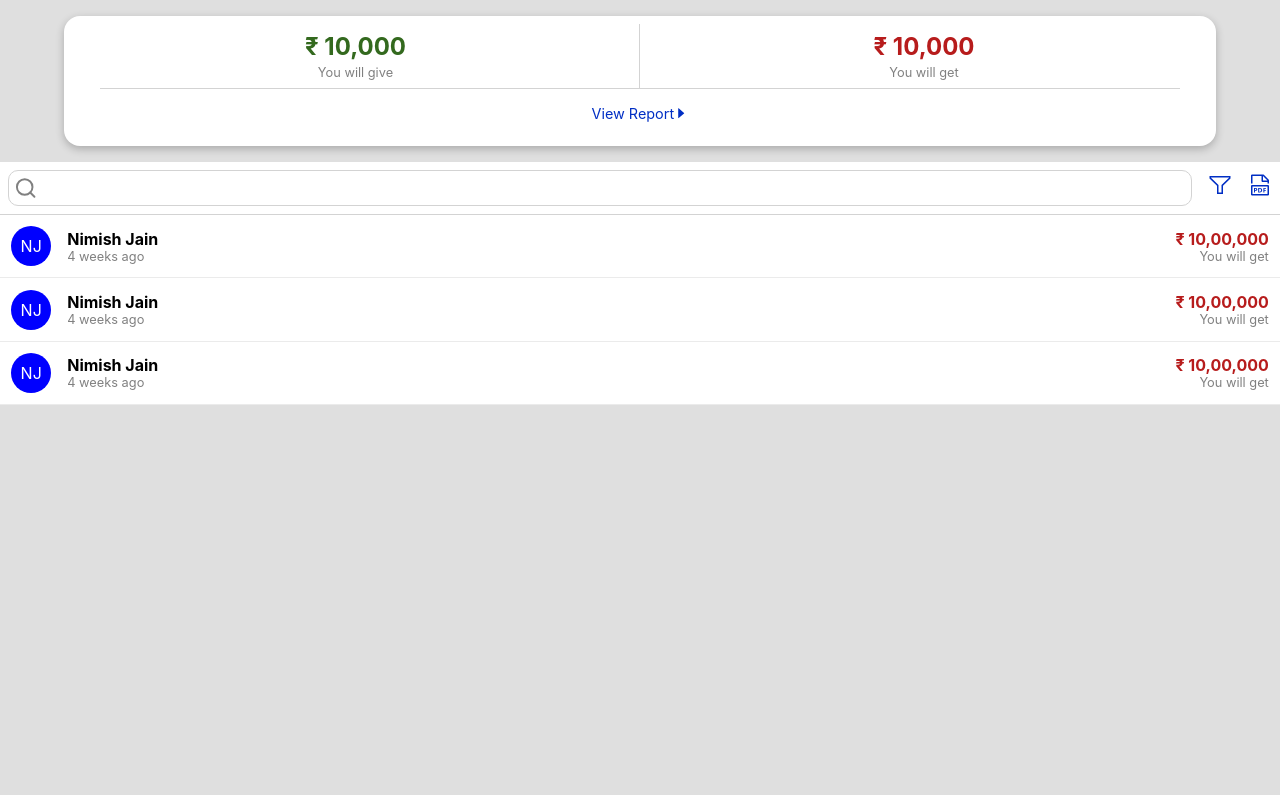
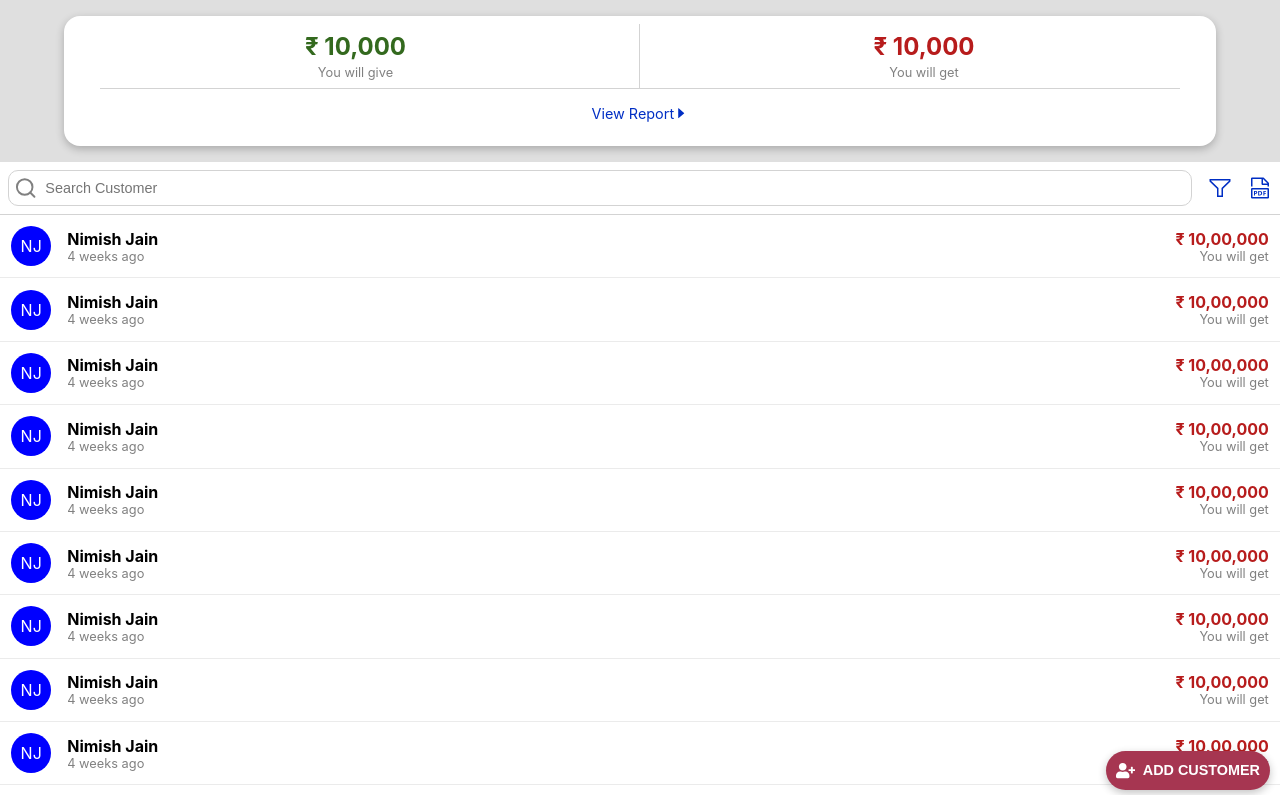
Before and after one commit to nimishjn/transactions-app, a React (Create React App) app: page /home in a window 1280 px wide. Shown: the top 795 px of the page. Built offline with nearby package versions, Linux system fonts and the light colour scheme.

Commit message:
refactor: Table UI

```diff
--- a/package.json
+++ b/package.json
@@ -3,7 +3,10 @@
   "version": "0.1.0",
   "private": true,
   "dependencies": {
+    "@emotion/react": "^11.4.1",
+    "@emotion/styled": "^11.3.0",
     "@material-ui/core": "^4.12.3",
+    "@mui/material": "^5.0.0",
     "@testing-library/jest-dom": "^5.14.1",
     "@testing-library/react": "^11.2.7",
     "@testing-library/user-event": "^12.8.3",
--- /dev/null
+++ b/src/components/Home/AddCustomer.jsx
@@ -0,0 +1,68 @@
+import React, { useState } from "react";
+import { AddCustomerButton } from "./HomeElements";
+import { FaUserPlus } from "react-icons/fa";
+
+import Button from "@mui/material/Button";
+import TextField from "@mui/material/TextField";
+import Dialog from "@mui/material/Dialog";
+import DialogActions from "@mui/material/DialogActions";
+import DialogContent from "@mui/material/DialogContent";
+import DialogTitle from "@mui/material/DialogTitle";
+
+const AddCustomer = () => {
+  const [dialogueOpen, setDialogueOpen] = useState(false);
+  const [customerName, setCustomerName] = useState("");
+  const [formError, setFormError] = useState(false);
+
+  const handleClickOpen = () => {
+    setDialogueOpen(true);
+  };
+
+  const handleSubmit = () => {
+    if (customerName === "") {
+      setFormError(true);
+      return;
+    }
+    setDialogueOpen(false);
+    setCustomerName("");
+    setFormError(false);
+  };
+
+  return (
+    <>
+      <AddCustomerButton onClick={handleClickOpen}>
+        <FaUserPlus />
+        <span>ADD CUSTOMER</span>
+      </AddCustomerButton>
+      <Dialog
+        open={dialogueOpen}
+        onClose={() => setDialogueOpen(false)}
+        fullWidth={true}
+        maxWidth={"sm"}
+      >
+        <DialogTitle>Add new customer</DialogTitle>
+        <DialogContent>
+          <TextField
+            autoComplete
+            autoFocus
+            margin="dense"
+            id="customer-name"
+            label="Customer name"
+            type="text"
+            fullWidth
+            error={formError}
+            variant="standard"
+            value={customerName}
+            onChange={(e) => setCustomerName(e.target.value)}
+            onKeyPress
+          />
+        </DialogContent>
+        <DialogActions>
+          <Button onClick={handleSubmit}>CONTINUE</Button>
+        </DialogActions>
+      </Dialog>
+    </>
+  );
+};
+
+export default AddCustomer;
--- a/src/components/Home/CustomerTable.jsx
+++ b/src/components/Home/CustomerTable.jsx
@@ -1,17 +1,40 @@
-import React from "react";
+import React, { useState } from "react";
 import { CTable, TableTop } from "./HomeElements";
 import { FiSearch } from "react-icons/fi";
-import { VscFilter, VscFilePdf } from "react-icons/vsc";
+import { VscChromeClose, VscFilter, VscFilePdf } from "react-icons/vsc";
 import CustomerRow from "./CustomerRow";
 
 const CustomerTable = () => {
+  const [inputActive, setInputActive] = useState(false);
+  const [searchValue, setSearchValue] = useState("");
   return (
     <>
       <CTable>
         <TableTop>
           <div className="customer-filter-box">
-            <FiSearch className="search-button" />
-            <input className="customer-search" type="text" />
+            {inputActive ? (
+              <VscChromeClose
+                onClick={() => {
+                  setSearchValue("");
+                  setInputActive(false);
+                }}
+                className="search-close-button"
+              />
+            ) : (
+              <FiSearch className="search-button" />
+            )}
+            <input
+              className="customer-search"
+              type="text"
+              placeholder="Search Customer"
+              value={searchValue}
+              onChange={(e) => {
+                setSearchValue(e.target.value);
+                e.target.value === ""
+                  ? setInputActive(false)
+                  : setInputActive(true);
+              }}
+            />
           </div>
           <div className="customer-filter">
             <VscFilter />
@@ -20,7 +43,7 @@ const CustomerTable = () => {
             <VscFilePdf />
           </div>
         </TableTop>
-        {[1, 2, 3].map((e) => (
+        {[1, 2, 3, 1, 2, 3, 1, 2, 3, 1, 2, 3, 1, 2, 3].map((e) => (
           <CustomerRow e={e} />
         ))}
       </CTable>
--- a/src/components/Home/Home.jsx
+++ b/src/components/Home/Home.jsx
@@ -8,6 +8,7 @@ import {
 } from "./HomeElements";
 import { AiFillCaretRight } from "react-icons/ai";
 import CustomerTable from "./CustomerTable";
+import AddCustomer from "./AddCustomer";
 
 const Home = () => {
   return (
@@ -40,6 +41,7 @@ const Home = () => {
         </GiveGetCard>
         <CustomerTable />
       </HomeContainer>
+      <AddCustomer />
     </>
   );
 };
--- a/src/components/Home/HomeElements.js
+++ b/src/components/Home/HomeElements.js
@@ -66,6 +66,7 @@ export const CTable = styled.div`
   display: flex;
   flex-direction: column;
   align-items: center;
+  position: relative;
 `;
 
 export const TableTop = styled.div`
@@ -91,6 +92,13 @@ export const TableTop = styled.div`
     color: gray;
   }
 
+  .search-close-button {
+    font-size: 1.5rem;
+    color: gray;
+    font-weight: 100;
+    cursor: pointer;
+  }
+
   .customer-search {
     width: 100%;
     border: none;
@@ -103,6 +111,7 @@ export const TableTop = styled.div`
     cursor: pointer;
     font-size: 1.5rem;
     color: var(--primary);
+    line-height: 0%;
   }
 `;
 
@@ -151,3 +160,26 @@ export const CTableRow = styled.div`
     min-width: fit-content;
   }
 `;
+
+export const AddCustomerButton = styled.button`
+  display: flex;
+  align-items: center;
+  justify-content: center;
+  gap: 0.5rem;
+  padding: 10px;
+  border-radius: 20px;
+  border: none;
+  background-color: #a63651;
+  color: white;
+  font-size: 1.2rem;
+  position: fixed;
+  bottom: 10px;
+  right: 10px;
+  box-shadow: rgba(0, 0, 0, 0.24) 0px 3px 8px;
+  cursor: pointer;
+
+  span {
+    font-size: 0.9rem;
+    font-weight: 600;
+  }
+`;
```
Also changed, not shown: 1 other file (tests, documents, lock files or other folders).
